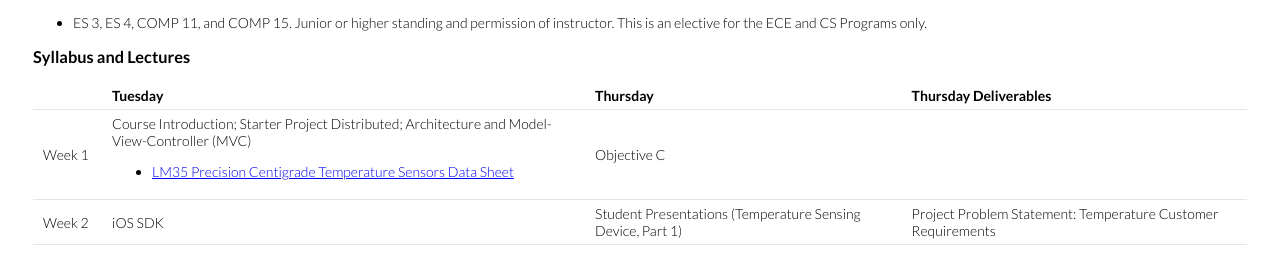
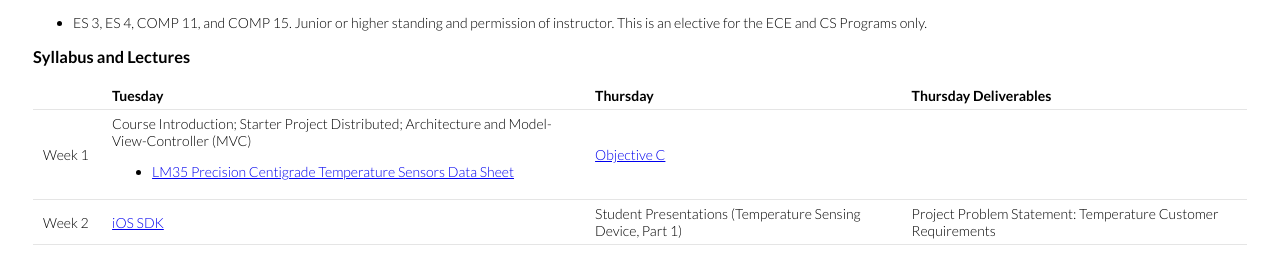
Before and after one commit to eangelica2014/MobileMedicalDevices, a plain HTML site: page index.html in a window 1280 px wide. Shown: the part 834-1095 px from the top of the page. Drawn offline with Linux system fonts and the light colour scheme.

Commit message:
Posted notes on Obj-C and iOS

```diff
--- a/index.html
+++ b/index.html
@@ -72,12 +72,12 @@
 	<li><a href="docs/lm35.pdf">LM35 Precision Centigrade Temperature Sensors Data Sheet</a></li>
 </ul>
 </td>
-<td>Objective C</td>
+<td><a href="https://github.com/tuftsdev/MobileMedicalDevices/tree/gh-pages/examples/objective-c">Objective C</a></td>
 <td>&nbsp;</td>
 </tr>
 <tr>
 <td>Week 2</td>
-<td>iOS SDK</td>
+<td><a href="https://github.com/tuftsdev/MobileMedicalDevices/tree/gh-pages/examples/ios_basics">iOS SDK</a></td>
 <td>Student Presentations (Temperature Sensing Device, Part 1)</td>
 <td>Project Problem Statement: Temperature Customer Requirements</td>
 </tr>
```
